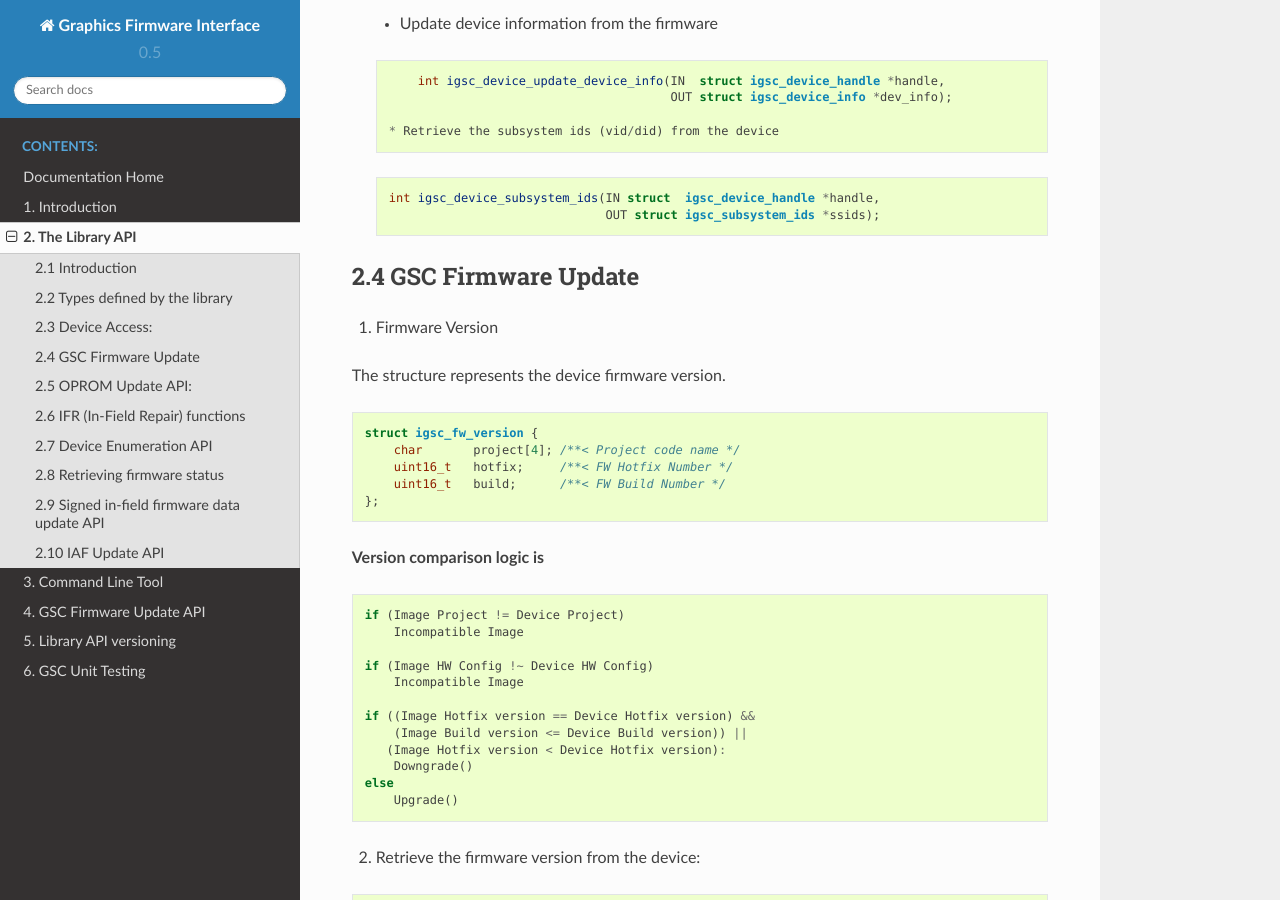
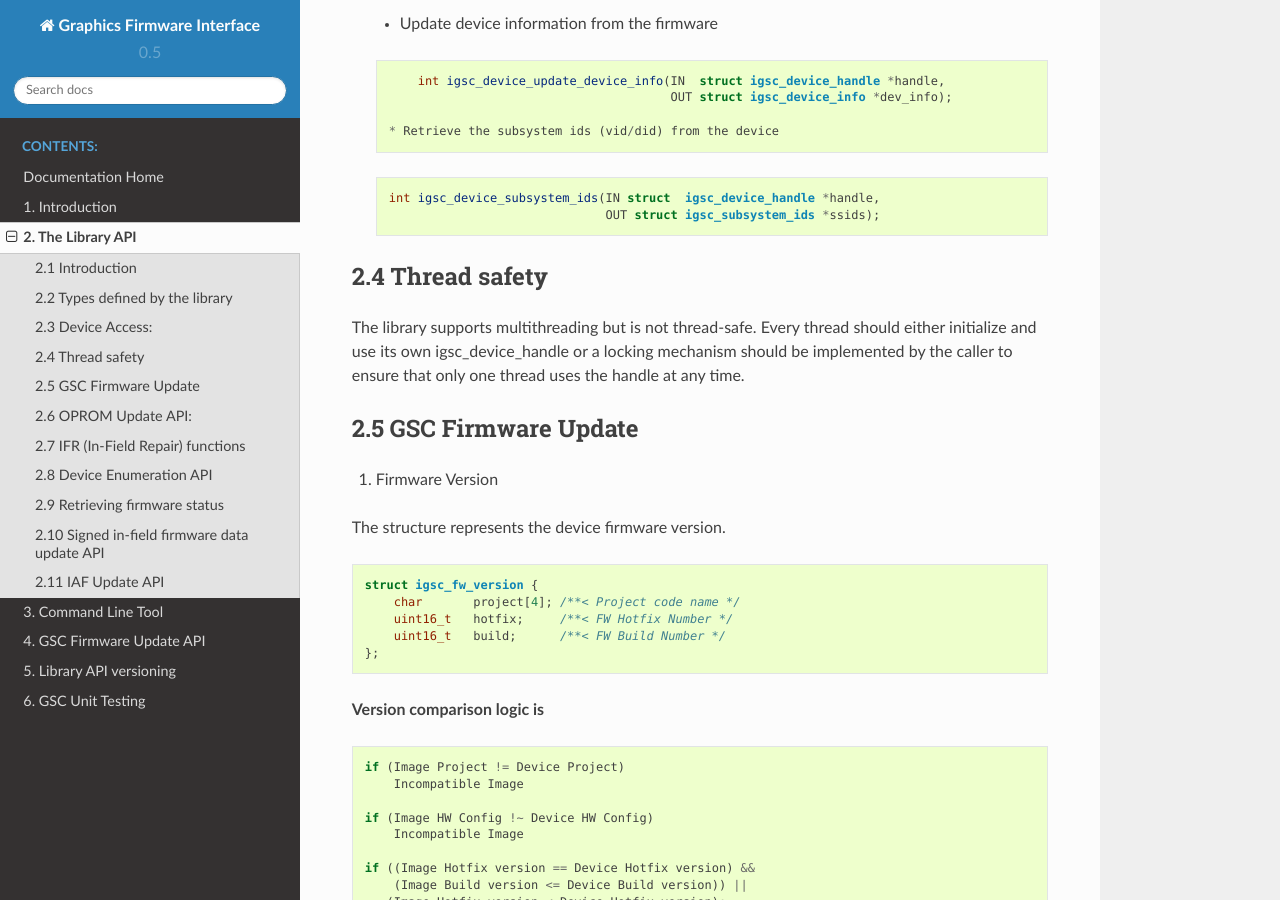
Before and after one commit to intel/igsc, a Sphinx documentation site: the page built from doc/igsc_api.rst, in a window 1280 px wide and 900 px high, scrolled down 3201 px. Built offline with Sphinx 7.4.7 and the Read the Docs theme 2.0.0, drawn with Linux system fonts in a browser that asks for light colours; formulas are drawn with MathJax 3; some of the changed text lies outside the part shown.

Commit message:
igsc: doc: add info about multithreading support
Clarify multithreading and thread-safeness of the library.

Signed-off-by: Alexander Usyskin <alexander.usyskin@intel.com>

```diff
--- a/doc/igsc_api.rst
+++ b/doc/igsc_api.rst
@@ -190,8 +190,15 @@ image.
                                      OUT struct igsc_subsystem_ids *ssids);
 
 
+2.4 Thread safety
+~~~~~~~~~~~~~~~~~~~~~~~~
 
-2.4 GSC Firmware Update
+The library supports multithreading but is not thread-safe.
+Every thread should either initialize and use its own igsc_device_handle
+or a locking mechanism should be implemented by the caller to ensure
+that only one thread uses the handle at any time.
+
+2.5 GSC Firmware Update
 ~~~~~~~~~~~~~~~~~~~~~~~~
 
 1. Firmware Version
@@ -1168,7 +1175,7 @@ The structure represents the device firmware data version.
                                    IN  igsc_progress_func_t progress_f,
                                    IN  void *ctx);
 
-2.10 IAF Update API
+2.11 IAF Update API
 ~~~~~~~~~~~~~~~~~~
 Intel Accelerator Fabric Platform Specific Configuration (PSC) update is
 done as a blob, without parsing the image and with zero metadata.
```
Also changed, not shown: other parts of doc/igsc_api.rst (+5 -5 lines).
